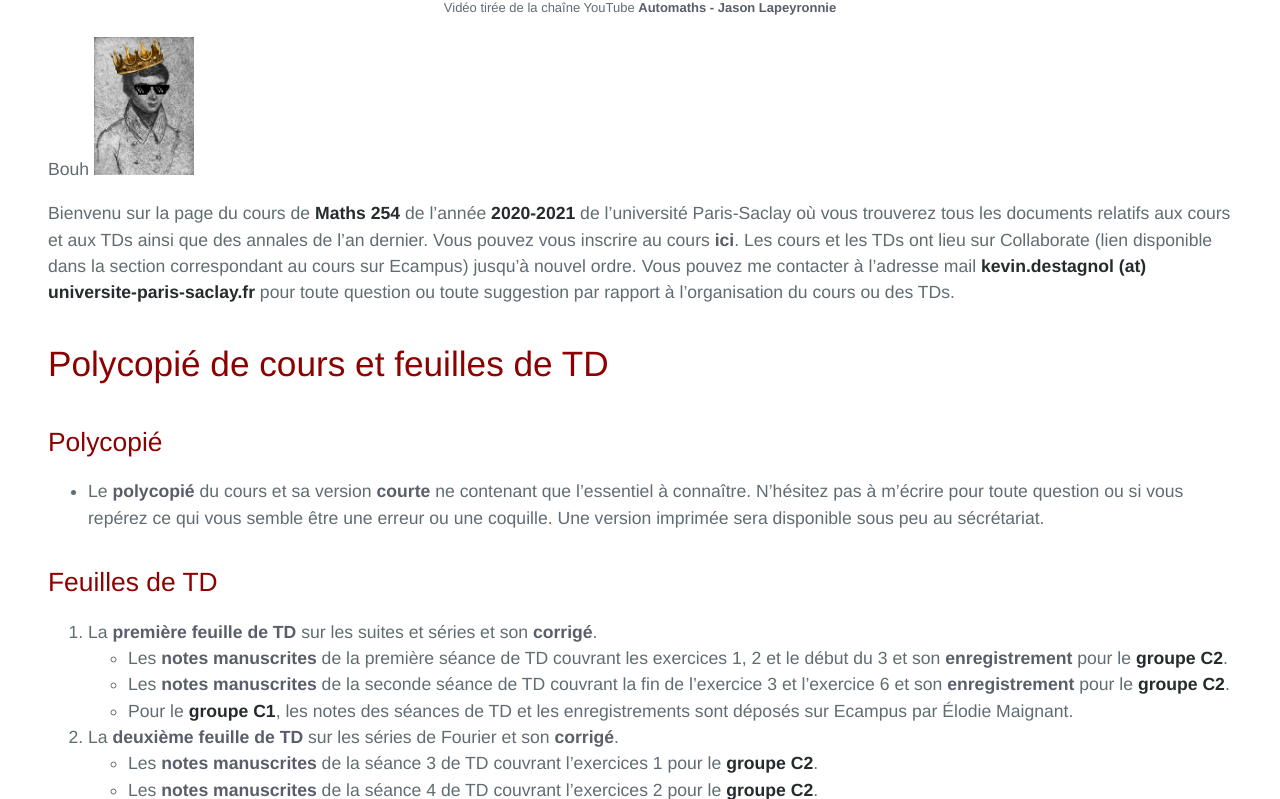
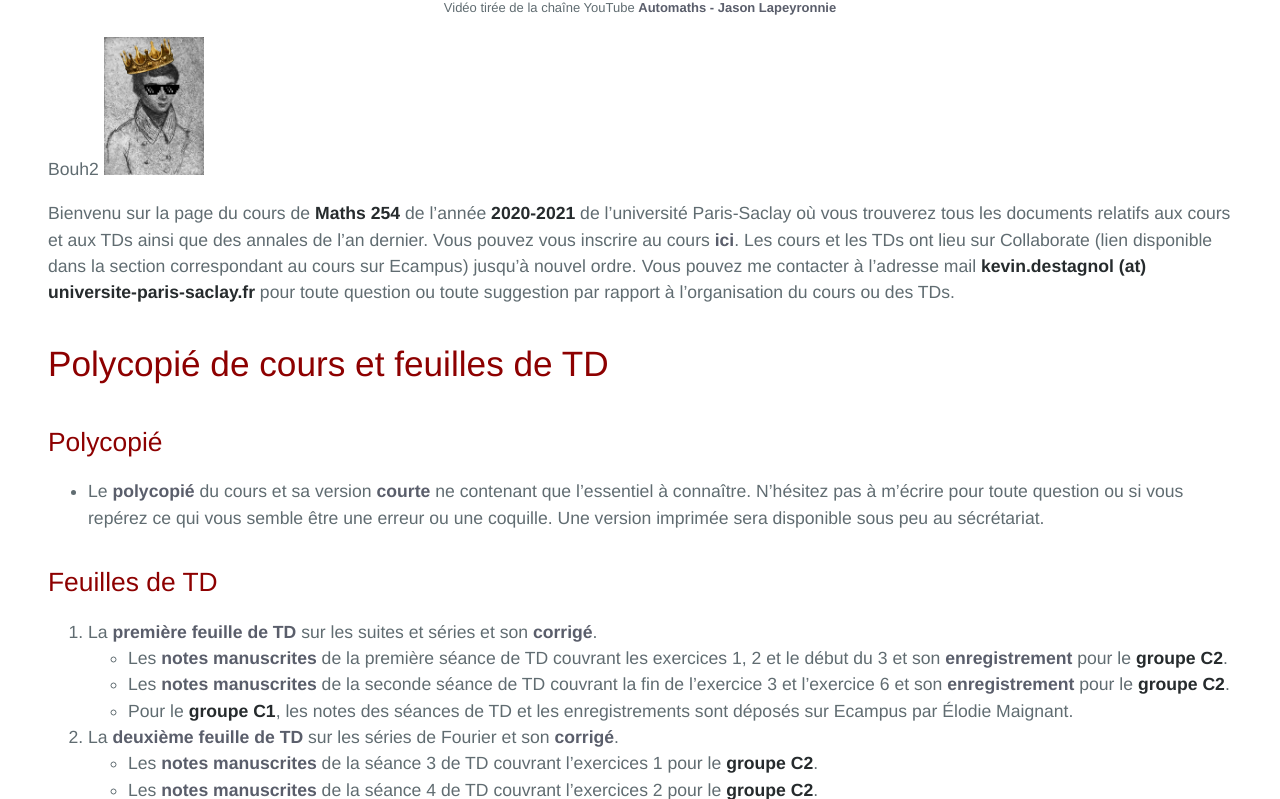
Before and after one commit to KevinDestagnol/algebre.github.io, a Jekyll site: the page built from index.md, in a window 1280 px wide and 900 px high, scrolled down 632 px, cut to the strip 101-900 px from the top of the window. Built offline with Jekyll 4.4.1, drawn with Linux system fonts in a browser that asks for light colours; some web fonts are replaced; our own code applies the rules of GitHub Pages for plain Markdown files.

Commit message:
Update default.html

```diff
--- a/_layouts/default.html
+++ b/_layouts/default.html
@@ -85,7 +85,7 @@
 <center><FONT size="2pt"> Vidéo tirée de la chaîne YouTube <a href="https://www.youtube.com/@AutomathsVulga"> Automaths - Jason Lapeyronnie</a></FONT></center>
       </p>
 
-      <p>Bouh <img src="galois.png" width="100"/></p>
+      <p>Bouh2 <img src="galois.png" width="100"/></p>
        {{ content }}
 
       <footer class="site-footer">
```
